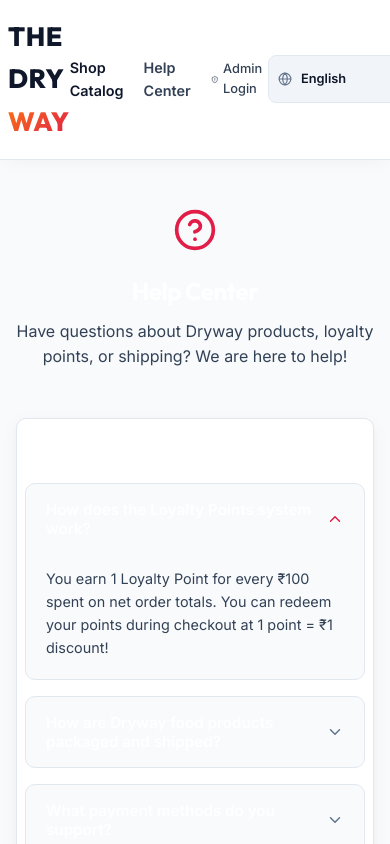
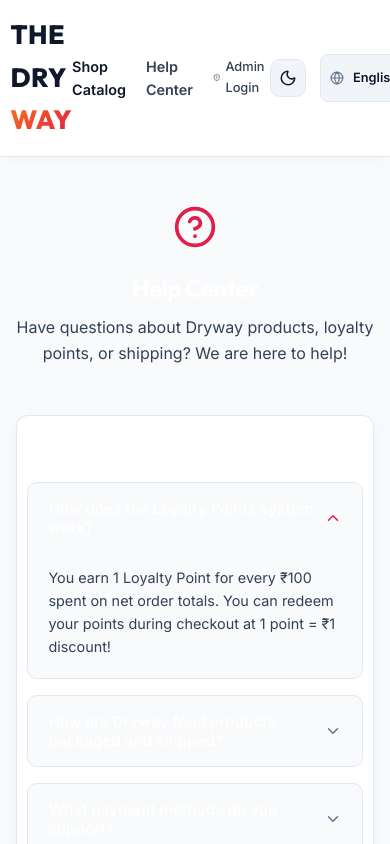
Before and after one commit to adershsanthosh/Dryway-Enterprises, a React (Vite) app in the folder frontend/: page /help in a window 390 px wide. Shown: the top 844 px of the page. Built offline with nearby package versions, Linux system fonts and the light colour scheme; no server answers.

Commit message:
Configure 2 products per row on mobile phones and add interactive Light/Dark mode toggle

```diff
--- a/frontend/src/App.jsx
+++ b/frontend/src/App.jsx
@@ -1,5 +1,6 @@
 import React, { useState } from 'react';
 import { BrowserRouter as Router, Routes, Route } from 'react-router-dom';
+import { ThemeProvider } from './context/ThemeContext';
 import { WishlistProvider } from './context/WishlistContext';
 import { LanguageProvider } from './context/LanguageContext';
 import Navbar from './components/Navbar';
@@ -24,6 +25,7 @@ function App() {
   const [isCartOpen, setIsCartOpen] = useState(false);
 
   return (
+    <ThemeProvider>
       <LanguageProvider>
         <WishlistProvider>
           <Router>
@@ -60,6 +62,7 @@ function App() {
           </Router>
         </WishlistProvider>
       </LanguageProvider>
+    </ThemeProvider>
   );
 }
 
--- a/frontend/src/components/Navbar.jsx
+++ b/frontend/src/components/Navbar.jsx
@@ -4,13 +4,15 @@ import { AuthContext } from '../context/AuthContext';
 import { CartContext } from '../context/CartContext';
 import { WishlistContext } from '../context/WishlistContext';
 import { LanguageContext } from '../context/LanguageContext';
-import { ShoppingBag, User, ShieldAlert, LogOut, Award, Heart, Globe, Package, HelpCircle } from 'lucide-react';
+import { ThemeContext } from '../context/ThemeContext';
+import { ShoppingBag, User, ShieldAlert, LogOut, Award, Heart, Globe, Sun, Moon, Package, HelpCircle } from 'lucide-react';
 
 const Navbar = ({ onCartOpen }) => {
   const { userInfo, logout } = useContext(AuthContext);
   const { cartItems } = useContext(CartContext);
   const { wishlistItems } = useContext(WishlistContext);
   const { lang, setLang, t } = useContext(LanguageContext);
+  const { isDarkMode, toggleTheme } = useContext(ThemeContext);
   const navigate = useNavigate();
 
   const handleLogout = () => {
@@ -26,11 +28,12 @@ const Navbar = ({ onCartOpen }) => {
         position: 'sticky',
         top: 0,
         zIndex: 50,
-        background: 'rgba(255, 255, 255, 0.92)',
+        background: 'var(--bg-secondary)',
         backdropFilter: 'blur(12px)',
         borderBottom: '1px solid var(--border-color)',
-        boxShadow: '0 4px 20px -5px rgba(15, 23, 42, 0.05)',
-        padding: '1rem 0',
+        boxShadow: '0 4px 20px -5px rgba(0, 0, 0, 0.05)',
+        padding: '0.9rem 0',
+        transition: 'background 0.3s ease',
       }}
     >
       <div className="container" style={{ display: 'flex', justifyContent: 'space-between', alignItems: 'center' }}>
@@ -65,7 +68,27 @@ const Navbar = ({ onCartOpen }) => {
         </div>
 
         {/* Action Controls */}
-        <div style={{ display: 'flex', alignItems: 'center', gap: '1.25rem' }}>
+        <div style={{ display: 'flex', alignItems: 'center', gap: '0.85rem' }}>
+          {/* Light / Dark Mode Toggle Button */}
+          <button
+            onClick={toggleTheme}
+            title={isDarkMode ? 'Switch to Light Mode' : 'Switch to Dark Mode'}
+            style={{
+              display: 'flex',
+              alignItems: 'center',
+              justifyContent: 'center',
+              padding: '0.5rem',
+              borderRadius: 'var(--radius-sm)',
+              background: 'var(--bg-tertiary)',
+              border: '1px solid var(--border-color)',
+              color: isDarkMode ? '#facc15' : 'var(--text-primary)',
+              cursor: 'pointer',
+              transition: 'all 0.2s ease',
+            }}
+          >
+            {isDarkMode ? <Sun size={18} /> : <Moon size={18} />}
+          </button>
+
           {/* Multi-Language Selector */}
           <div style={{ display: 'flex', alignItems: 'center', gap: '0.3rem', background: 'var(--bg-tertiary)', padding: '0.25rem 0.6rem', borderRadius: '8px', border: '1px solid var(--border-color)' }}>
             <Globe size={14} style={{ color: 'var(--text-muted)' }} />
@@ -82,10 +105,10 @@ const Navbar = ({ onCartOpen }) => {
                 outline: 'none',
               }}
             >
-              <option value="en" style={{ background: '#ffffff', color: '#0f172a' }}>English</option>
-              <option value="hi" style={{ background: '#ffffff', color: '#0f172a' }}>हिंदी (Hindi)</option>
-              <option value="ml" style={{ background: '#ffffff', color: '#0f172a' }}>മലയാളം (Malayalam)</option>
-              <option value="ta" style={{ background: '#ffffff', color: '#0f172a' }}>தமிழ் (Tamil)</option>
+              <option value="en" style={{ background: 'var(--bg-secondary)', color: 'var(--text-primary)' }}>English</option>
+              <option value="hi" style={{ background: 'var(--bg-secondary)', color: 'var(--text-primary)' }}>हिंदी (Hindi)</option>
+              <option value="ml" style={{ background: 'var(--bg-secondary)', color: 'var(--text-primary)' }}>മലയാളം (Malayalam)</option>
+              <option value="ta" style={{ background: 'var(--bg-secondary)', color: 'var(--text-primary)' }}>தமிழ் (Tamil)</option>
             </select>
           </div>
 
--- /dev/null
+++ b/frontend/src/context/ThemeContext.jsx
@@ -0,0 +1,24 @@
+import React, { createContext, useState, useEffect } from 'react';
+
+export const ThemeContext = createContext();
+
+export const ThemeProvider = ({ children }) => {
+  const [theme, setTheme] = useState(() => {
+    return localStorage.getItem('dryway_theme') || 'light';
+  });
+
+  useEffect(() => {
+    document.documentElement.setAttribute('data-theme', theme);
+    localStorage.setItem('dryway_theme', theme);
+  }, [theme]);
+
+  const toggleTheme = () => {
+    setTheme((prevTheme) => (prevTheme === 'light' ? 'dark' : 'light'));
+  };
+
+  return (
+    <ThemeContext.Provider value={{ theme, toggleTheme, isDarkMode: theme === 'dark' }}>
+      {children}
+    </ThemeContext.Provider>
+  );
+};
--- a/frontend/src/index.css
+++ b/frontend/src/index.css
@@ -1,5 +1,5 @@
 :root {
-  /* Ultra-Clear & Attractive Light Theme Color Palette */
+  /* Default Light Theme Color Palette */
   --bg-primary: #f8fafc;        /* Soft Ivory Slate Background */
   --bg-secondary: #ffffff;      /* Pure White Card Surfaces */
   --bg-tertiary: #f1f5f9;       /* Light Slate Input Background */
@@ -38,6 +38,19 @@
   --font-body: 'Inter', system-ui, -apple-system, sans-serif;
 }
 
+/* Rich Dark Theme Palette */
+[data-theme="dark"] {
+  --bg-primary: #0b0f17;        /* Deep Midnight Obsidian */
+  --bg-secondary: #131822;      /* Elevated Slate Card Surface */
+  --bg-tertiary: #1e293b;       /* Dark Input Background */
+  --text-primary: #f8fafc;      /* Pure White Text */
+  --text-secondary: #cbd5e1;    /* Light Gray Subheadings */
+  --text-muted: #94a3b8;        /* Muted Muted Gray Text */
+
+  --border-color: rgba(255, 255, 255, 0.1);
+  --border-focus: rgba(225, 29, 72, 0.6);
+}
+
 /* Reset & Base Styles */
 * {
   margin: 0;
@@ -55,6 +68,7 @@ body {
   color: var(--text-primary);
   font-family: var(--font-body);
   line-height: 1.6;
+  transition: background-color 0.3s ease, color 0.3s ease;
   -webkit-font-smoothing: antialiased;
 }
 
@@ -103,13 +117,13 @@ button, input, select, textarea {
   padding: 0 1.5rem;
 }
 
-/* Card Style for Light Mode */
+/* Card Style */
 .glass-card {
   background: var(--bg-secondary);
   border: 1px solid var(--border-color);
-  box-shadow: 0 4px 20px -2px rgba(15, 23, 42, 0.05), 0 2px 6px -1px rgba(15, 23, 42, 0.03);
+  box-shadow: 0 4px 20px -2px rgba(0, 0, 0, 0.05);
   border-radius: var(--radius-md);
-  transition: transform 0.25s ease, box-shadow 0.25s ease, border-color 0.25s ease;
+  transition: transform 0.25s ease, box-shadow 0.25s ease, border-color 0.25s ease, background 0.3s ease;
 }
 
 .glass-card:hover {
@@ -145,7 +159,6 @@ button, input, select, textarea {
 .input-field:focus {
   border-color: var(--accent);
   box-shadow: 0 0 0 3px rgba(225, 29, 72, 0.15);
-  background: #ffffff;
 }
 
 /* Buttons */
@@ -181,7 +194,7 @@ button, input, select, textarea {
 }
 
 .btn-secondary:hover {
-  background: #e2e8f0;
+  background: var(--border-color);
   border-color: var(--text-secondary);
 }
 
@@ -197,8 +210,8 @@ button, input, select, textarea {
 /* Products Responsive Grid */
 .grid-responsive {
   display: grid;
-  grid-template-columns: repeat(auto-fill, minmax(260px, 1fr));
-  gap: 1.5rem;
+  grid-template-columns: repeat(auto-fill, minmax(240px, 1fr));
+  gap: 1.25rem;
 }
 
 .checkout-grid,
@@ -243,14 +256,14 @@ button, input, select, textarea {
 
 @media (max-width: 768px) {
   :root {
-    --product-img-height: 120px;
+    --product-img-height: 130px;
   }
   .container {
-    padding: 0 0.75rem;
+    padding: 0 0.85rem;
   }
   .grid-responsive {
-    grid-template-columns: repeat(3, 1fr); /* Exactly 3 Products in a Line on Mobile */
-    gap: 0.5rem;
+    grid-template-columns: repeat(2, 1fr); /* Exactly 2 Products in a Line on Mobile Phones */
+    gap: 0.75rem;
   }
   .nav-user-name {
     display: none;
@@ -262,10 +275,10 @@ button, input, select, textarea {
 
 @media (max-width: 480px) {
   :root {
-    --product-img-height: 100px;
+    --product-img-height: 120px;
   }
   .container {
-    padding: 0 0.5rem;
+    padding: 0 0.65rem;
   }
   h1 {
     font-size: 1.5rem !important;
@@ -274,22 +287,19 @@ button, input, select, textarea {
     font-size: 1.2rem !important;
   }
   .grid-responsive {
-    grid-template-columns: repeat(3, 1fr); /* Exactly 3 Products in a Line on Small Mobile Phones */
-    gap: 0.4rem;
+    grid-template-columns: repeat(2, 1fr); /* Exactly 2 Products in a Line on Small Mobile Phones */
+    gap: 0.6rem;
   }
   .glass-card {
-    padding: 0.5rem !important;
-    border-radius: 10px !important;
+    padding: 0.65rem !important;
+    border-radius: 12px !important;
   }
   .product-card-desc {
     display: none !important;
   }
   .product-card-title {
-    font-size: 0.75rem !important;
-    line-height: 1.15 !important;
-    margin-bottom: 0.2rem !important;
-  }
-  .product-card-price {
-    font-size: 0.75rem !important;
+    font-size: 0.82rem !important;
+    line-height: 1.2 !important;
+    margin-bottom: 0.3rem !important;
   }
 }
```
Lines whose indentation alone changed are shown as unchanged.
